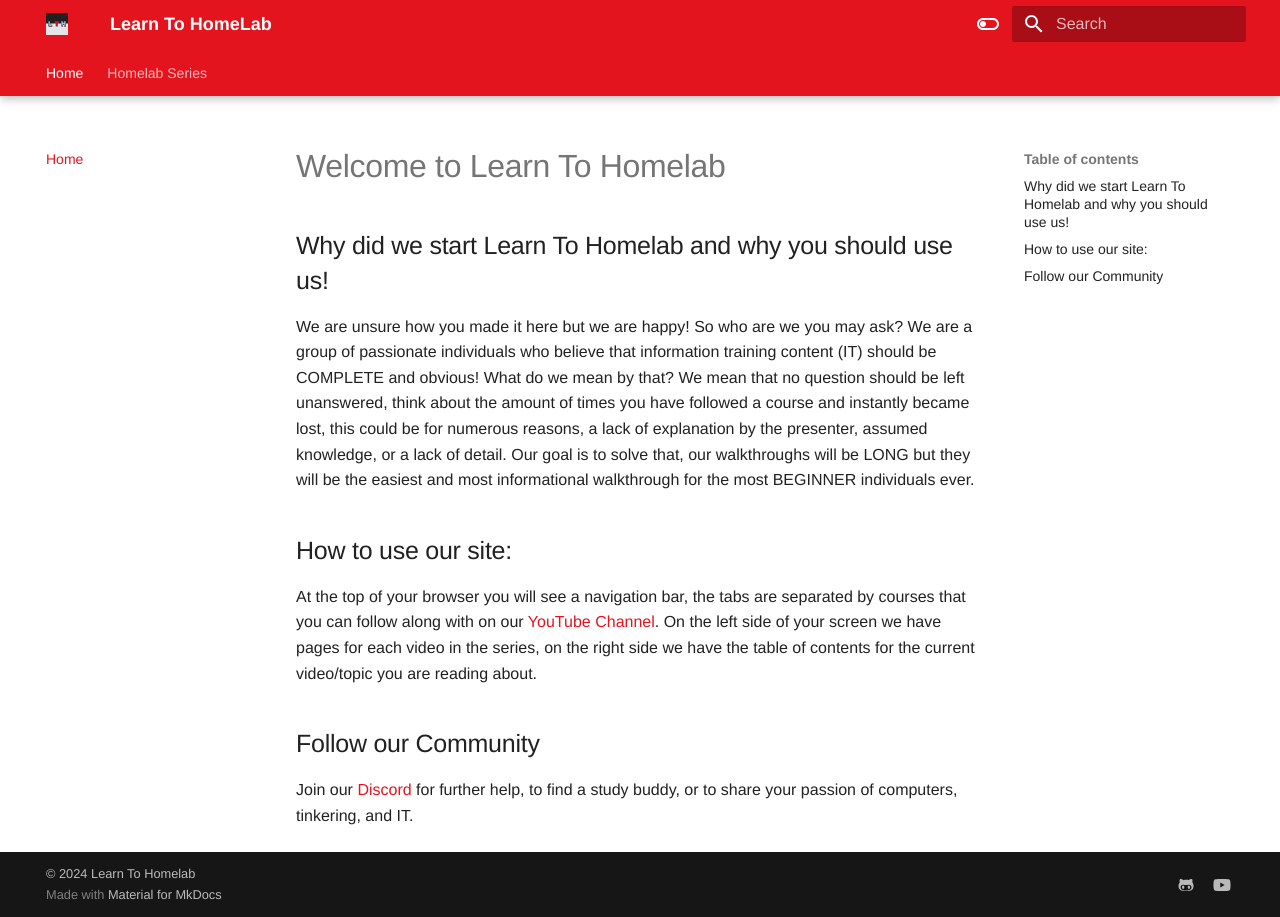
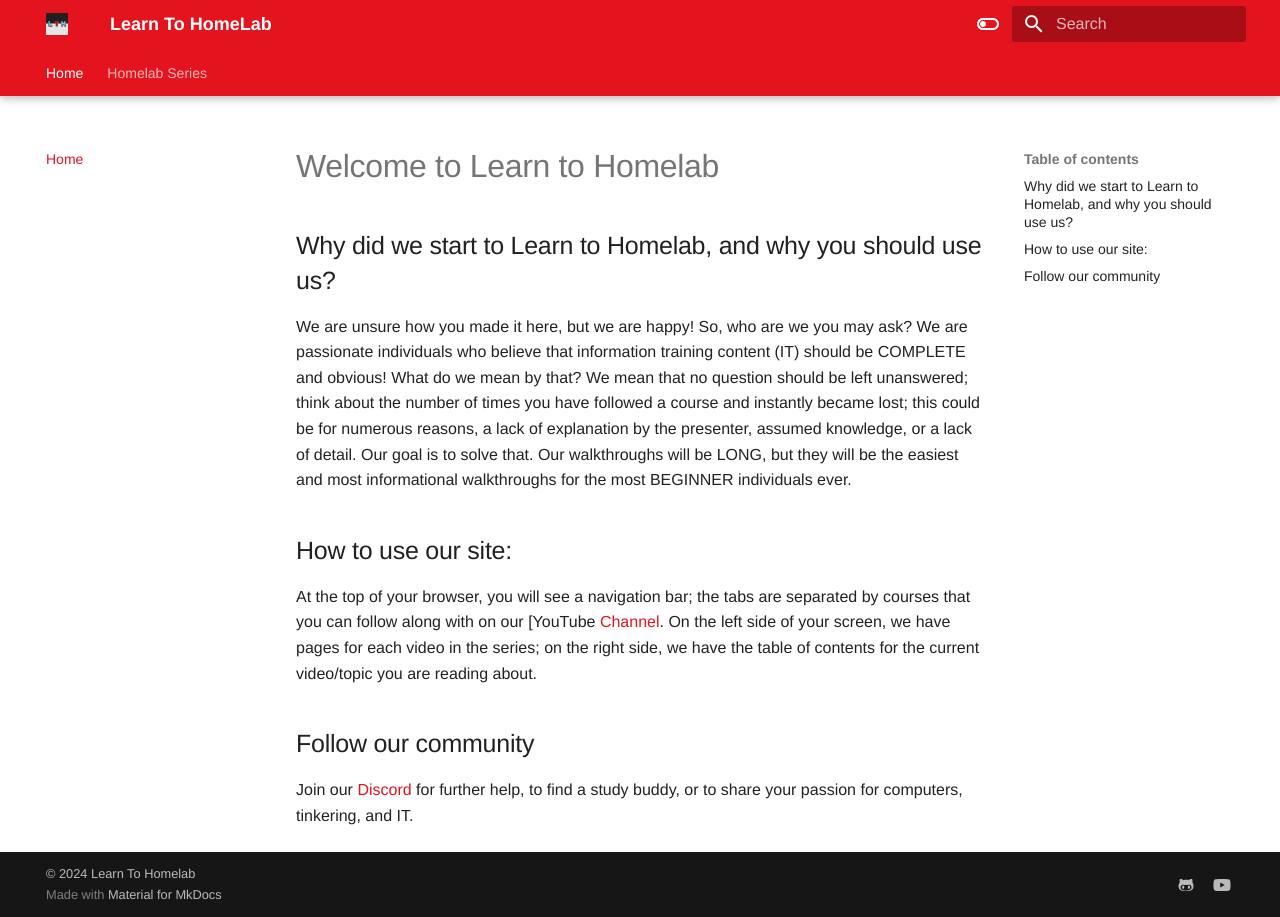
Before and after one commit to LearnToHomeLab/LearnToHomelabDocs, an MkDocs documentation site: the page built from docs/index.md, in a window 1280 px wide. Built offline with MkDocs 1.6.1 and Material for MkDocs 9.7.7, drawn with Linux system fonts in a browser that asks for light colours; some web fonts are replaced.

Commit message:
$fixed front page

```diff
--- a/docs/index.md
+++ b/docs/index.md
@@ -1,10 +1,10 @@
-# Welcome to Learn To Homelab
+# Welcome to Learn to Homelab
 
-## Why did we start Learn To Homelab and why you should use us!
-We are unsure how you made it here but we are happy! So who are we you may ask? We are a group of passionate individuals who believe that information training content (IT) should be COMPLETE and obvious! What do we mean by that? We mean that no question should be left unanswered, think about the amount of times you have followed a course and instantly became lost, this could be for numerous reasons, a lack of explanation by the presenter, assumed knowledge, or a lack of detail. Our goal is to solve that, our walkthroughs will be LONG but they will be the easiest and most informational walkthrough for the most BEGINNER individuals ever.
+## Why did we start to Learn to Homelab, and why you should use us?
+We are unsure how you made it here, but we are happy! So, who are we you may ask? We are passionate individuals who believe that information training content (IT) should be COMPLETE and obvious! What do we mean by that? We mean that no question should be left unanswered; think about the number of times you have followed a course and instantly became lost; this could be for numerous reasons, a lack of explanation by the presenter, assumed knowledge, or a lack of detail. Our goal is to solve that. Our walkthroughs will be LONG, but they will be the easiest and most informational walkthroughs for the most BEGINNER individuals ever.
 
 ## How to use our site:
-At the top of your browser you will see a navigation bar, the tabs are separated by courses that you can follow along with on our [YouTube Channel](https://www.youtube.com/@LearntoHomelab). On the left side of your screen we have pages for each video in the series, on the right side we have the table of contents for the current video/topic you are reading about.
+At the top of your browser, you will see a navigation bar; the tabs are separated by courses that you can follow along with on our [YouTube [Channel](https://www.youtube.com/@LearntoHomelab). On the left side of your screen, we have pages for each video in the series; on the right side, we have the table of contents for the current video/topic you are reading about.
 
-## Follow our Community
-Join our [Discord](https://discord.gg/6MsHSJWZpH) for further help, to find a study buddy, or to share your passion of computers, tinkering, and IT.
+## Follow our community
+Join our [Discord](https://discord.gg/6MsHSJWZpH) for further help, to find a study buddy, or to share your passion for computers, tinkering, and IT.
```
